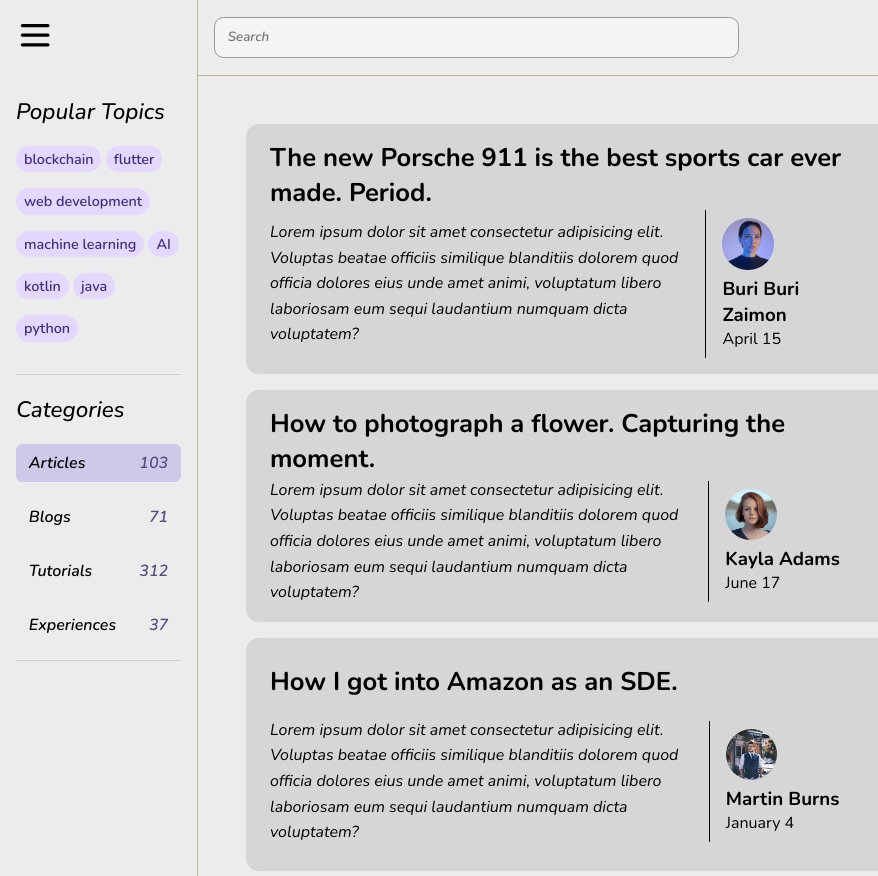
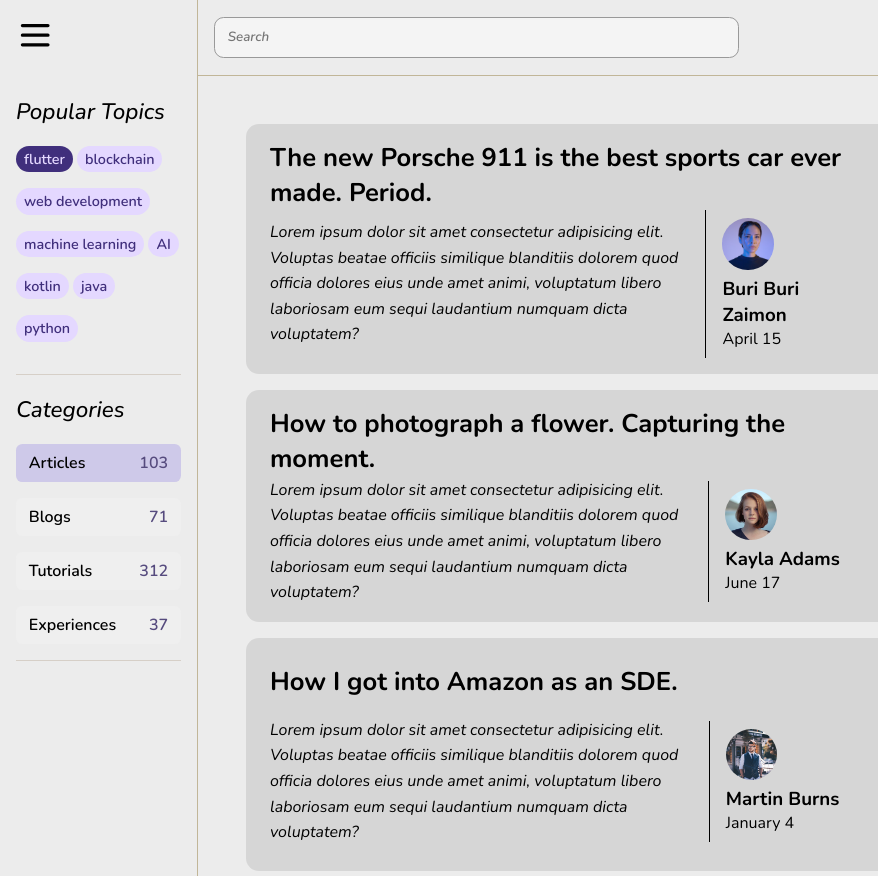
Before and after one commit to abhinav-lv/Devspace-22, a plain HTML site: page Section Page/index.html in a window 1280 px wide. Both pictures are taken after a click on the button "flutter". Shown: the full height of the page, 0-878 px from the left. Drawn offline with nearby package versions, Linux system fonts and the light colour scheme.

Commit message:
final changes

```diff
--- a/Section Page/index.html
+++ b/Section Page/index.html
@@ -6,7 +6,6 @@
     <meta name="viewport" content="width=device-width, initial-scale=1.0" />
     <title>Section</title>
     <link rel="stylesheet" href="style.css" />
-    <script src="/Section Page/script.js"></script>
   </head>
   <body>
     <div class="sidemenu">
@@ -50,8 +49,8 @@
     <section class="filter">
       <h2 class="filter-heading">Popular Topics</h2>
       <div class="tags">
+        <button type="button" class="tag">flutter</button>
         <button type="button" class="tag">blockchain</button>
-        <button type="button" class="tag">flutter</button>
         <button type="button" class="tag">web development</button>
         <button type="button" class="tag">machine learning</button>
         <button type="button" class="tag">AI</button>
@@ -62,22 +61,22 @@
 
       <h2 class="filter-heading">Categories</h2>
       <div class="categories">
-        <div class="category-box category-selected">
+        <button class="category-box category-selected">
           <p class="category-name">Articles</p>
           <p class="category-number">103</p>
-        </div>
-        <div class="category-box">
+        </button>
+        <button class="category-box">
           <p class="category-name">Blogs</p>
           <p class="category-number">71</p>
-        </div>
-        <div class="category-box">
+        </button>
+        <button class="category-box">
           <p class="category-name">Tutorials</p>
           <p class="category-number">312</p>
-        </div>
-        <div class="category-box">
+        </button>
+        <button class="category-box">
           <p class="category-name">Experiences</p>
           <p class="category-number">37</p>
-        </div>
+        </button>
       </div>
     </section>
 
@@ -240,5 +239,7 @@
         />
       </div>
     </main>
+
+    <script src="/Section Page/script.js"></script>
   </body>
 </html>
--- a/Section Page/script.js
+++ b/Section Page/script.js
@@ -1,7 +1,33 @@
 'use strict';
+// document.querySelector('.tag').addEventListener('click',function(){
+//     document.querySelector('.tag').style.backgroundColor='#402f7c';
+//     document.querySelector('.tag').style.color='#e4d8ff';
 
-// document.querySelector('body').addEventListener('click',function(){
-//     document.querySelector('body').style.backgroundColor='#222';
+//     // if(document.querySelector('.tag').style.backgroundColor==='#e4d8ff'){
+//     //     document.querySelector('.tag').style.backgroundColor='#402f7c';
+//     //     document.querySelector('.tag').style.color='#e4d8ff';
+//     // }
+
+//     // else if(document.querySelector('.tag').style.backgroundColor==='#402f7c'){
+//     //     document.querySelector('.tag').style.backgroundColor='#e4d8ff';
+//     //     document.querySelector('.tag').style.color='#402f7c';
+//     // }
 // });
 
-console.log('WTF');
+let tag_state=0;
+
+document.querySelector(".tags").addEventListener("click", function(e) {
+	if(e.target && e.target.nodeName == "BUTTON") {
+        if(tag_state==1){
+            e.target.style.backgroundColor='#e4d8ff';
+            e.target.style.color='#402f7c';
+            tag_state=0;
+        }
+
+        else if(tag_state==0){
+            e.target.style.backgroundColor='#402f7c';
+            e.target.style.color='#e4d8ff';
+            tag_state=1;
+        }
+	}
+});
--- a/Section Page/style.css
+++ b/Section Page/style.css
@@ -103,8 +103,8 @@ body {
   display: inline-block;
   padding: 0.2rem 0.5rem;
   border-style: none;
-  background-color: rgb(228, 216, 255);
-  color: rgb(64, 47, 124);
+  background-color: #e4d8ff;
+  color: #402f7c;
   border-radius: 3rem;
   margin-bottom: 1rem;
 
@@ -128,12 +128,22 @@ body {
 }
 
 .category-box {
+  width: 100%;
   margin-bottom: 1rem;
+
   display: flex;
   padding: 0.5rem 0.8rem;
   border-radius: 0.4rem;
+
   align-items: center;
   justify-content: space-between;
+
+  font-family: inherit;
+  font-weight: inherit;
+  font-size: inherit;
+
+  border-style: none;
+
   transition: all 0.3s;
 }
 
@@ -148,6 +158,8 @@ body {
 
 .category-number {
   color: rgb(86, 75, 126);
+  font-family: "Nunito";
+  font-weight: 600;
 }
 
 /* ARTICLES SECTION */
```
